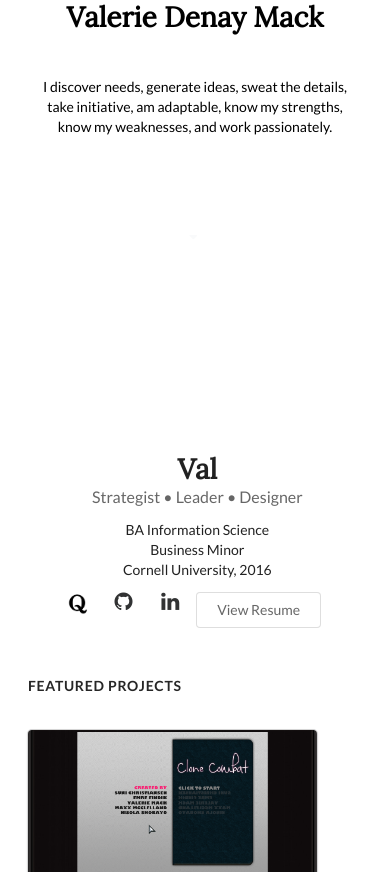
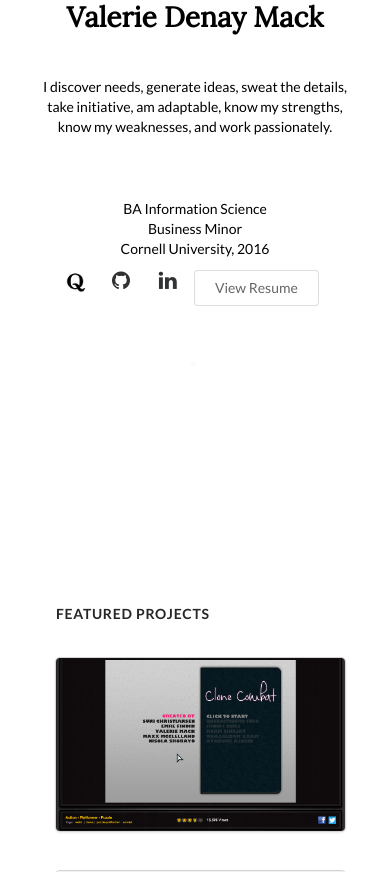
Before and after one commit to v-stickykeys/thevaleriemack.github.io-DEPRECATED, a PHP site: page / in a window 390 px wide. Shown: the part 225-1097 px from the top of the page. Run offline with PHP 8.4, Linux system fonts and the light colour scheme.

Commit message:
remove jank resizing quick fix

```diff
--- a/css/main.css
+++ b/css/main.css
@@ -124,10 +124,15 @@ body {
 
 }
 
+#jankless {
+	display: none;
+}
+
 @media all and (max-width: 700px) {
 	/*#menu{display: none;}*/
 	.masthead.segment{min-height: 300px;}
-	#sdBr{display: inline;}
+	#jankless{display: inline;}
+	#sdBr{display: none;}
 	#hdrImg{display: none;}
 	#FUCKWIT {padding: 0px;}
 	.ui.centered.fluid.card {margin-bottom: 40px;}
--- a/index.html
+++ b/index.html
@@ -46,6 +46,23 @@
         </div>
 
       </div>
+
+      <!-- mobile -->
+  <div class="ui basic center aligned segment" id="jankless">
+    <div>BA Information Science</div>
+          <div>Business Minor</div>
+          <div>Cornell University, 2016</div>
+
+          <div class="ui icon buttons">
+            <a href="https://valeriemack.quora.com/"><button class="ui basic inverted button"><i><img class="custom" src="images/quora.png"></i></button>
+            </a>
+            <a href="https://github.com/thevaleriemack"><button class="ui basic inverted button"><i class="large black github icon"></i></button></a>
+            <a href="https://www.linkedin.com/in/valeriemack"><button class="ui basic inverted button"><i class="large black linkedin icon"></i></button></a>
+          </div>
+
+          <a href="https://drive.google.com/a/cornell.edu/file/d/0B9sIkEIvEA_wZVZqbDN6Zm1LVXc/view?usp=sharing"><button class="ui basic button">View Resume</button></a>
+  <!-- mobile -->
+  </div>
 
       <div id="dropdown-icon">
 
--- a/js/script.js
+++ b/js/script.js
@@ -87,11 +87,9 @@ $(document).ready(function(){
 if (document.documentElement.clientWidth < 700) {
   document.getElementById("leftSide").className = "two wide";
   document.getElementById("mnCntnt").className = "fourteen wide column";
-  document.getElementById("sdBr").className = "ui basic center aligned segment";
 } else {
   document.getElementById("leftSide").className = "four wide column";
   document.getElementById("mnCntnt").className = "twelve wide column";
-  document.getElementById("sdBr").className = "ui basic sticky center aligned segment";
 }
 
 // loop
```
